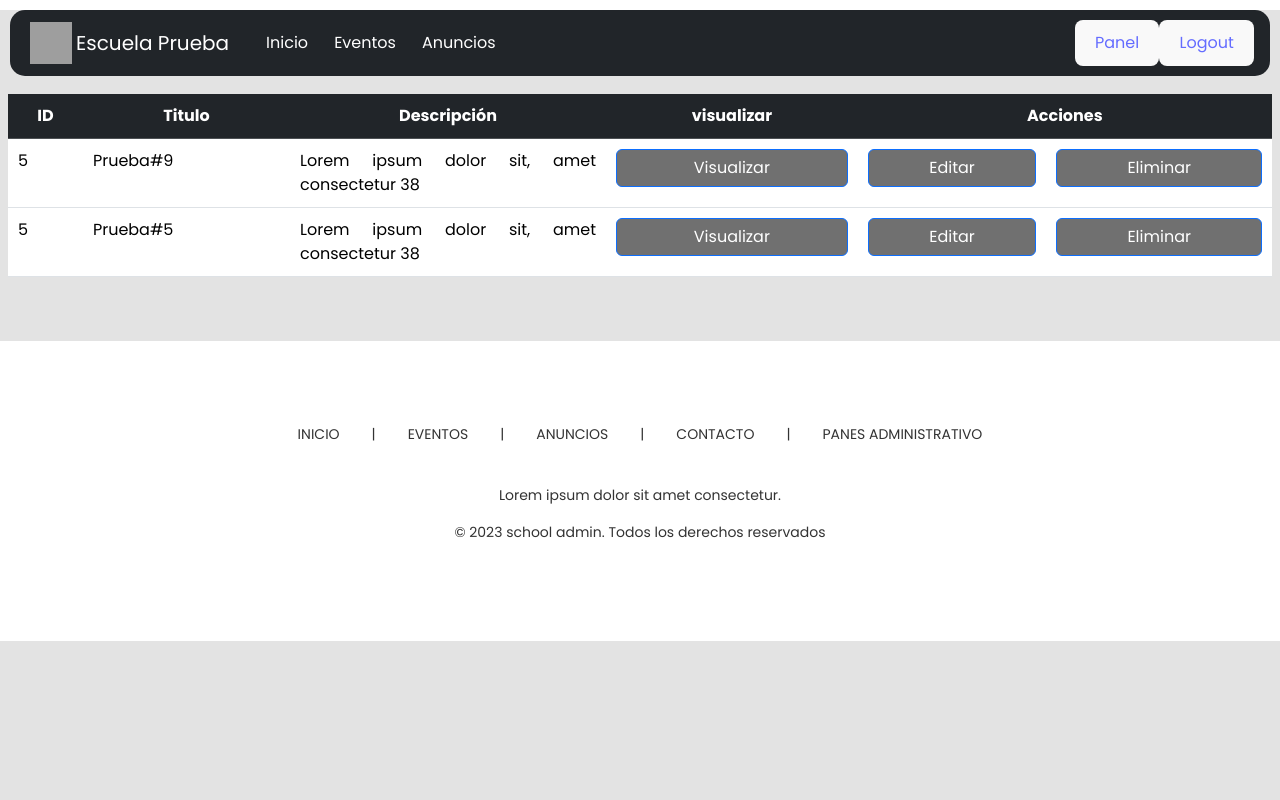
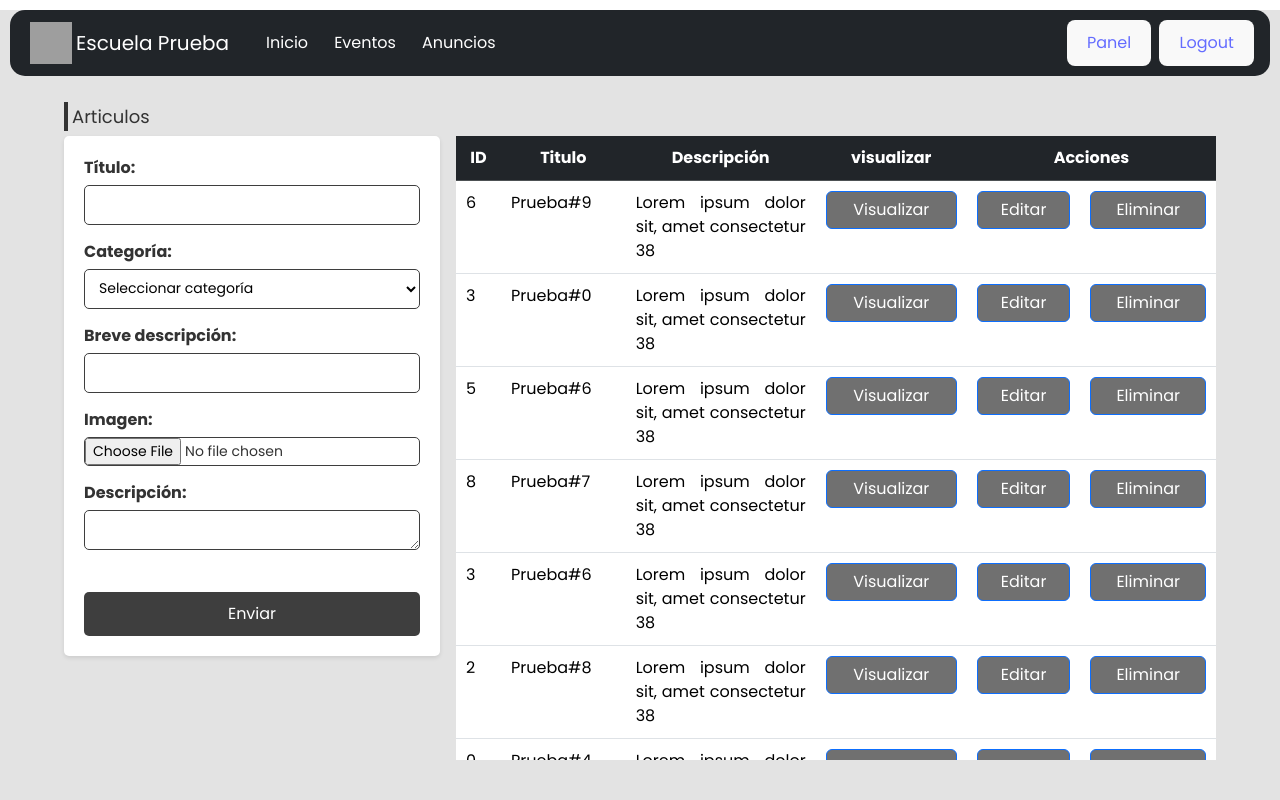
Before and after one commit to RDHarold11/front-final, a React (Vite) app in the folder Front-end/: page /panel in a window 1280 px wide. Shown: the top 800 px of the page. Built offline with nearby package versions, Linux system fonts and the light colour scheme; grey boxes are pictures that could not be loaded.

Commit message:
Reparacion de las secciones de panel, acticleviewer, formArticle and footer

```diff
--- a/Front-end/src/components/ArticuloForm/ArticuloForm.jsx
+++ b/Front-end/src/components/ArticuloForm/ArticuloForm.jsx
@@ -1,5 +1,8 @@
 import React, { useState } from 'react';
 import "./articuloForm.css";
+
+
+
 const ArticuloForm = () => {
   const [titulo, setTitulo] = useState('');
   const [breveDescripcion, setBreveDescripcion] = useState('');
@@ -16,7 +19,7 @@ const ArticuloForm = () => {
   ];
 
   return (
-    <form>
+    <form className='articuloForm'>
       <div>
         <label>Título:</label>
         <input type="text" value={titulo} onChange={(e) => setTitulo(e.target.value)} />
--- a/Front-end/src/components/ArticuloForm/articuloForm.css
+++ b/Front-end/src/components/ArticuloForm/articuloForm.css
@@ -6,11 +6,15 @@
     align-items: center;
     background-color: white;
     border-radius: 5px;
-    width: 350px;
+    width: 100%;
     padding: 20px;
     box-shadow: 0 2px 4px rgba(0, 0, 0, 0.1);
   }
 
+
+  .articuloForm > div {
+    width: 100%;
+  }
   .articuloForm label {
     font-weight: bold;
     margin-bottom: 5px;
@@ -23,14 +27,19 @@
     border: 1px solid rgb(62, 62, 62);
     border-radius: 5px;
     height: 40px;
-    width: 270px;
+    width: 100% ;
     padding: 0 10px;
     margin-bottom: 15px;
     font-size: 14px;
   }
 
-  .articuloForm select {
-    width: 290px;
+  .articuloForm textarea {
+    max-height: 100px;
+  }
+
+  input[type="file"] {
+    padding: 0;
+    height: auto;
   }
 
   .articuloForm button {
@@ -42,4 +51,5 @@
     padding: 10px 20px;
     font-size: 16px;
     cursor: pointer;
+    width: 100%;
   }
--- a/Front-end/src/components/Navbar/Navbar.jsx
+++ b/Front-end/src/components/Navbar/Navbar.jsx
@@ -48,7 +48,7 @@ const Navbar = () => {
       <div className="d-flex">
         {user ? (
           <>
-            <button>
+            <button className="mx-2">
               <Link to="panel">Panel</Link>
             </button>
             <button>
--- a/Front-end/src/components/Navbar/navbar.css
+++ b/Front-end/src/components/Navbar/navbar.css
@@ -1,5 +1,6 @@
 .navbar {
   margin: 10px;
+  margin-bottom: 30px;
   border-radius: 15px;
 }
 .nav-links {
--- a/Front-end/src/components/admin-articles-viewer/admin-articles-viewer.css
+++ b/Front-end/src/components/admin-articles-viewer/admin-articles-viewer.css
@@ -1,6 +1,13 @@
 .adminViewerContainer {
     display: block;
-    overflow-x: auto;
+    overflow: auto;
+
+    max-height: 356px;
+}
+    @media only screen and (min-width: 768px)  {
+        .adminViewerContainer {
+            max-height: 78vh;
+        }
     }
 
     table.adminViewer {
@@ -26,5 +33,4 @@
 
         table.adminViewer tbody tr {
             height: 30px;
-                overflow: hidden;
         }
--- a/Front-end/src/components/admin-articles-viewer/admin-articles-viewer.jsx
+++ b/Front-end/src/components/admin-articles-viewer/admin-articles-viewer.jsx
@@ -1,8 +1,53 @@
 import { Link } from "react-router-dom";
 import "./admin-articles-viewer.css";
 
-export default function AdminArticleViewer() {
+export default function AdminArticleViewer({className}) {
   let datos = [
+    {
+      id: Math.floor(Math.random() * 10),
+      titulo: `Prueba#${Math.floor(Math.random() * 10)}`,
+      descripcion: "Lorem ipsum dolor sit, amet consectetur ",
+    },
+    {
+      id: Math.floor(Math.random() * 10),
+      titulo: `Prueba#${Math.floor(Math.random() * 10)}`,
+      descripcion: "Lorem ipsum dolor sit, amet consectetur ",
+    },
+    {
+      id: Math.floor(Math.random() * 10),
+      titulo: `Prueba#${Math.floor(Math.random() * 10)}`,
+      descripcion: "Lorem ipsum dolor sit, amet consectetur ",
+    },
+    {
+      id: Math.floor(Math.random() * 10),
+      titulo: `Prueba#${Math.floor(Math.random() * 10)}`,
+      descripcion: "Lorem ipsum dolor sit, amet consectetur ",
+    },
+    {
+      id: Math.floor(Math.random() * 10),
+      titulo: `Prueba#${Math.floor(Math.random() * 10)}`,
+      descripcion: "Lorem ipsum dolor sit, amet consectetur ",
+    },
+    {
+      id: Math.floor(Math.random() * 10),
+      titulo: `Prueba#${Math.floor(Math.random() * 10)}`,
+      descripcion: "Lorem ipsum dolor sit, amet consectetur ",
+    },
+    {
+      id: Math.floor(Math.random() * 10),
+      titulo: `Prueba#${Math.floor(Math.random() * 10)}`,
+      descripcion: "Lorem ipsum dolor sit, amet consectetur ",
+    },
+    {
+      id: Math.floor(Math.random() * 10),
+      titulo: `Prueba#${Math.floor(Math.random() * 10)}`,
+      descripcion: "Lorem ipsum dolor sit, amet consectetur ",
+    },
+    {
+      id: Math.floor(Math.random() * 10),
+      titulo: `Prueba#${Math.floor(Math.random() * 10)}`,
+      descripcion: "Lorem ipsum dolor sit, amet consectetur ",
+    },
     {
       id: Math.floor(Math.random() * 10),
       titulo: `Prueba#${Math.floor(Math.random() * 10)}`,
@@ -16,7 +61,7 @@ export default function AdminArticleViewer() {
   ];
 
   return (
-    <div className="w-100 p-2 adminViewerContainer">
+    <div className={"adminViewerContainer " + className}>
       <table className="table adminViewer">
         <thead className="table-dark">
           <tr>
--- a/Front-end/src/components/footer/footer.css
+++ b/Front-end/src/components/footer/footer.css
@@ -8,14 +8,14 @@ height: 300px;
 margin-top: 40px;
 }
 
-.footerOptions{
+.footerOptions {
+    max-width: 768px;
+    width: 100%;
     display: flex;
+    justify-content: space-around;
     margin-bottom: 40px;
 }
 
-.footerOptions p{
-    margin: 0px 16px 0px 16px;
-}
 .directionsCopyright{
     display: flex;
     justify-content: center;
--- a/Front-end/src/components/footer/footer.jsx
+++ b/Front-end/src/components/footer/footer.jsx
@@ -3,7 +3,7 @@ import './footer.css'
 
 const Footer =()=>{
     return(
-        <div className="footer">
+        <footer className="footer">
             <div className="footerOptions">
                 <p>INICIO</p>
                 <p>|</p>
@@ -19,7 +19,7 @@ const Footer =()=>{
                 <p>Lorem ipsum dolor sit amet consectetur.</p>
                 <p>© 2023 school admin. Todos los derechos reservados</p>
             </div>
-        </div>
+        </footer>
     )
 }
 export default Footer;
--- a/Front-end/src/pages/panel/panel.jsx
+++ b/Front-end/src/pages/panel/panel.jsx
@@ -1,11 +1,18 @@
 import Navbar from "../../components/Navbar/Navbar";
 import AdminArticleViewer from "../../components/admin-articles-viewer/admin-articles-viewer";
 import Footer from "../../components/footer/footer";
+import ArticuloForm from "../../components/ArticuloForm/ArticuloForm"
 
 export default function PanelAdmin() {
     return (<>
         <Navbar/>
-        <AdminArticleViewer />
+        <div className="row mx-auto justify-content-center" style={{width: "90%"}}>
+            <h2 className="p-0">Articulos</h2>
+            <div className="col-12 col-md-4 mb-2 p-0 pe-md-2" >
+                <ArticuloForm/>
+            </div>
+            <AdminArticleViewer className="col-12 col-md-8 p-0 ps-md-2" />
+        </div>
         <Footer/>
     </>)
 }
```
Lines whose indentation alone changed are shown as unchanged.
